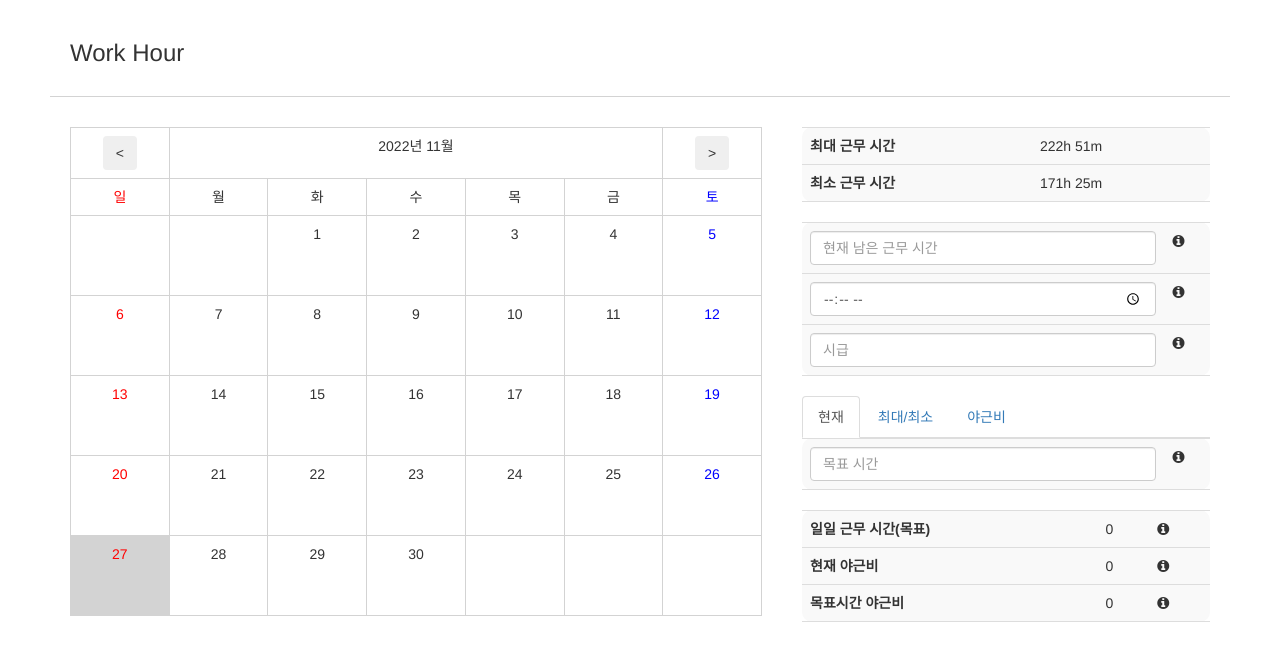
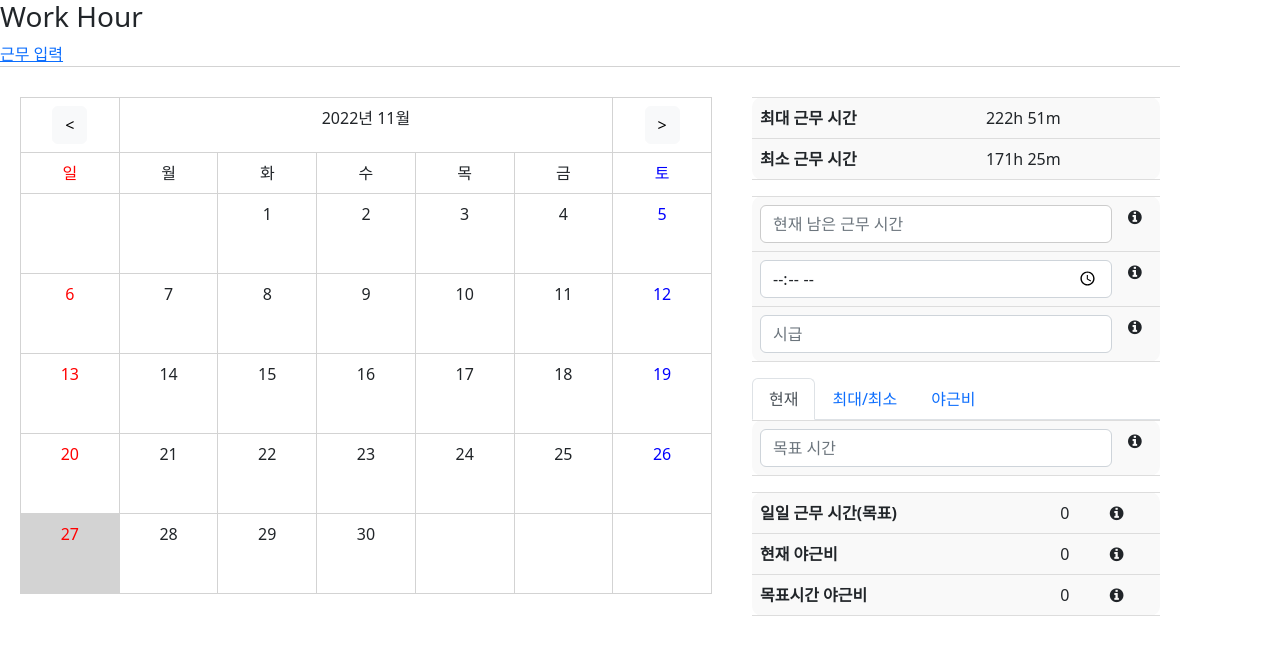
Before and after one commit to HyeonsuIm/WorkingHourCalculator, a Flask app: template appserver/templates/html/main.html in a window 1280 px wide. Shown: the top 661 px of the page. Run offline with Flask 2, Linux system fonts and the light colour scheme; the template is opened without the code that fills it, so the values that code supplies are empty; some libraries are stand-ins or nearby versions.

Commit message:
Clean codes Apply bootstrap5 Add workingHourInput form

```diff
--- a/appserver/templates/html/main.html
+++ b/appserver/templates/html/main.html
@@ -3,22 +3,32 @@
     <head>
         <meta http-equiv="Content-Type" content="text/html; charset=utf-8">
         <title>NVS month time</title>
-        <link rel="stylesheet" href="https://maxcdn.bootstrapcdn.com/bootstrap/3.4.1/css/bootstrap.min.css">
+        <link href="https://cdn.jsdelivr.net/npm/bootstrap@5.2.3/dist/css/bootstrap.min.css" rel="stylesheet" integrity="sha384-rbsA2VBKQhggwzxH7pPCaAqO46MgnOM80zW1RWuH61DGLwZJEdK2Kadq2F9CUG65" crossorigin="anonymous">
+        <script src="https://cdn.jsdelivr.net/npm/bootstrap@5.2.3/dist/js/bootstrap.bundle.min.js" integrity="sha384-kenU1KFdBIe4zVF0s0G1M5b4hcpxyD9F7jL+jjXkk+Q2h455rYXK/7HAuoJl+0I4" crossorigin="anonymous"></script>
         <link rel="stylesheet" href="https://cdnjs.cloudflare.com/ajax/libs/font-awesome/4.7.0/css/font-awesome.min.css">
         <script src="https://ajax.googleapis.com/ajax/libs/jquery/3.6.0/jquery.min.js"></script>
-        <script src="https://maxcdn.bootstrapcdn.com/bootstrap/3.4.1/js/bootstrap.min.js"></script>
         <script src="/static/Calendar/CalendarAPI.js"></script>
         <script src="/static/Calendar/Calendar.js"></script>
         <script src="/static/Calendar/WorkingHour.js"></script>
         <script src="/static/Calendar/CalendarViewHandler.js"></script>
         <link rel="stylesheet" href="/static/Calendar/Calendar.css">
+        <link rel="stylesheet" href="/static/PageHeader.css">
+        <link rel="stylesheet" href="/static/ContentLayout.css">
     </head>
     <body>
-        <div id='title'>
-            <h3>Work Hour</h3>
-            <!-- <hr> -->
+        <div class='title'>
+            <div class='title_text'>
+                <h3>Work Hour</h3>
+            </div>
+            <div class='title_nav'>
+                <div style="float:top;height:60%"></div>
+                <div style="float:top;height:40%">
+                    {# <div id="nav_content"><b>회원 가입</b></div> #}
+                    <div id="nav_content"><a id="work_input" href="WorkingHourInput.html">근무 입력</a></div>
+                </div>
+            </div>
         </div>
-        <div style="margin:0 auto;width:1180px;">
+        <div class='content'>
             <div id="calendarArea" style="margin:auto;text-align:center;float:left;width:732px;">
             </div>
             <div id="side_area"style="text-align:left;float:left;width:448px;">
@@ -41,7 +51,11 @@
                             <td><i class="fa fa-info-circle" data-toggle="tooltip" title='현재 남은 근무시간(hh:mm)' style='cursor:help'/> </td>
                         </tr>
                         <tr>
-                            <td colspan='2'><input type='time' class='form-control' placeholder='퇴근 예정 시간' id='leave_work_time' onchange='UpdateLeaveWorkTimeAndUpdate()'/></td>
+                            <td colspan='2'>
+                                <div class="cs-form">
+                                    <input type='time' class='form-control' placeholder='퇴근 예정 시간' id='leave_work_time' onchange='UpdateLeaveWorkTimeAndUpdate()'/>
+                                </div>
+                            </td>
                             <!--
                             <td><input type='checkbox'/></td>
                             -->
@@ -53,13 +67,15 @@
                         </tr>
                     </table>
                 </div>
-                <ul class="nav nav-tabs">
-                    <li class="nav-item active"><a data-toggle="tab" href="#base_current">현재</a></li>
-                    <li class="nav-item"><a data-toggle="tab" href="#base_maxmin">최대/최소</a></li>
-                    <li class="nav-item"><a data-toggle="tab" tabindex="-1" href="#base_overtime">야근비</a></li>
-                </ul>
-                <div class="tab-content">
-                    <div class="tab-pane active" id="base_current">
+                <nav>
+                    <div class="nav nav-tabs" id='nav-tab' role="tabllist">
+                        <button class="nav-link active" id="nav-current-tab" type="button" data-bs-toggle="tab" data-bs-target="#nav-current" aria-controls="nav-current" role="tab" aria-selected="true">현재</button>
+                        <button class="nav-link" id="nav-maxmin-tab" type="button" data-bs-toggle="tab" data-bs-target="#nav-maxmin" aria-controls="nav-maxmin"role="tab" aria-selected="false">최대/최소</button>
+                        <button class="nav-link" id="nav-overtime-tab" type="button" data-bs-toggle="tab" data-bs-target="#nav-overtime" aria-controls="nav-overtime" role="tab" aria-selected="false">야근비</button>
+                    </div>
+                </nav>
+                <div class="tab-content" id="nav-tabContent">
+                    <div class="tab-pane fade show active" id="nav-current" role="tabpanel" aria-labelledby="nav-current-tab">
                         <div class='side_view_div' id="month_working_input">
                             <table class="table" >
                                 <tr>
@@ -88,7 +104,7 @@
                             </table>
                         </div>
                     </div>
-                    <div class="tab-pane fade" id="base_maxmin">
+                    <div class="tab-pane fade" id="nav-maxmin" role="tabpanel" aria-labelledby="nav-maxmin-tab">
                         <div class='side_view_div' id="month_working_plan">
                             <table class="table">
                                 <tr>
@@ -109,7 +125,7 @@
                             </table>
                         </div>
                     </div>
-                    <div class="tab-pane fade" id="base_overtime">
+                    <div class="tab-pane fade" id="nav-overtime" role="tabpanel" aria-labelledby="nav-overtime-tab">
                         <div class='side_view_div' id="month_working_overtime">
                             <table class="table">
                                 <tr>
@@ -127,19 +143,13 @@
                 </div>
             </div>
         </div>
-        <!-- Modal -->
-        <div class="modal fade" id="exampleModal" tabindex="-1" role="dialog" aria-labelledby="exampleModalLabel" aria-hidden="true">
+        <!-- Modal Working Day-->
+        <div class="modal fade" id="day_modal" tabindex="-1">
             <div class="modal-dialog" role="document">
                 <div class="modal-content">
                     <div class="modal-header">
-                        <div align='left'>
-                            <h5 class="modal-title" id="exampleModalLabel">근태</h5>
-                        </div>
-                        <div align='right'>
-                            <button type="button" class="close" data-dismiss="modal" aria-label="Close">
-                                <span aria-hidden="true">&times;</span>
-                            </button>
-                        </div>
+                        <h5 class="modal-title">근태</h5>
+                        <button type="button" class="btn-close" data-bs-dismiss="modal" aria-label="Close"/>
                     </div>
                     <div class="modal-body">
                         날짜 : <input type='text' id='keyVal' value=''/>
@@ -152,8 +162,8 @@
                         <label for="working_day">근무</label><br>
                     </div>
                     <div class="modal-footer">
-                        <button type="button" class="btn btn-secondary" data-dismiss="modal">Close</button>
-                        <button type="button" class="btn btn-primary" onclick="UpdateDayInformationFromPopup()" data-dismiss ='modal'>Save changes</button>
+                        <button type="button" class="btn btn-secondary" data-bs-dismiss="modal">Close</button>
+                        <button type="button" class="btn btn-primary" onclick="UpdateDayInformationFromPopup()" data-bs-dismiss ='modal'>Save changes</button>
                     </div>
                 </div>
             </div>
@@ -167,6 +177,7 @@
                 $(this).next().removeClass('hidden');
             });
             $('[data-toggle="tooltip"]').tooltip();
+            //$('work_input').onclick=
         });
 
         UpdateGlobalDateInformation([{% for i in data %} {% if i==data[0] %}"{{i}}"{% else %},"{{i}}"{% endif %} {% endfor %}])
```
